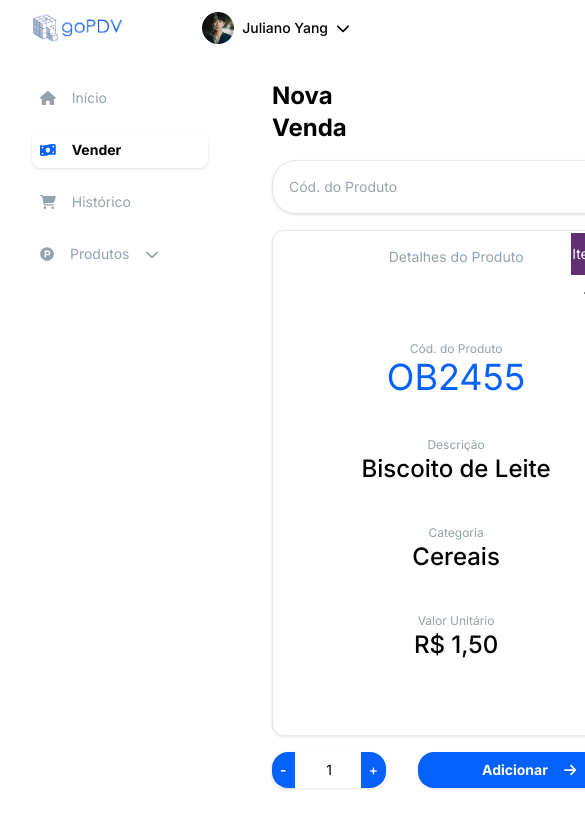
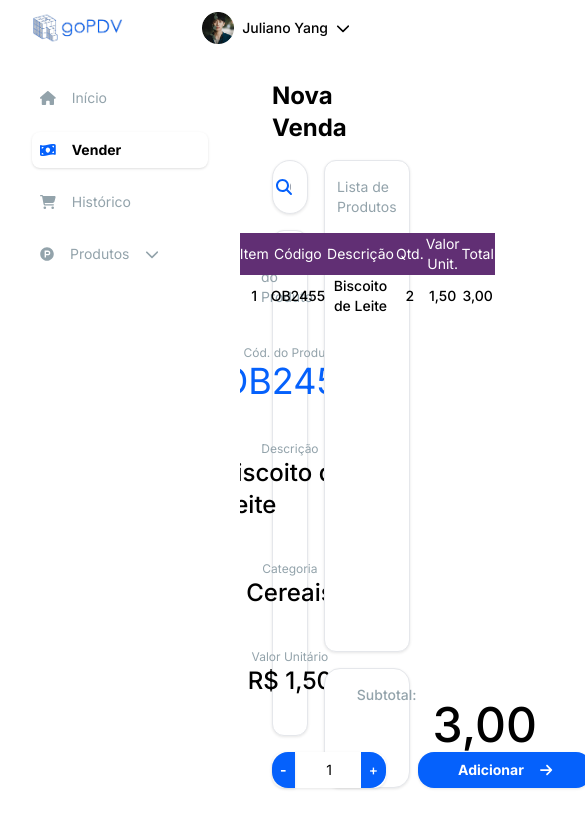
Before and after one commit to AlissonSilva07/frontend-sistema-pdv, an Angular app: page /vender in a window 390 px wide. Shown: the top 828 px of the page, 585 px wide, since content can reach past the window. Built offline with nearby package versions, Linux system fonts and the light colour scheme.

Commit message:
Ajustes de responsividade

```diff
--- a/src/app/pages/bg/background.css
+++ /dev/null
@@ -1,6 +0,0 @@
-.background {
-    background-color: #ffffff;
-    opacity: 0.2;
-    background: radial-gradient(circle, transparent 20%, #ffffff 20%, #ffffff 80%, transparent 80%, transparent), radial-gradient(circle, transparent 20%, #ffffff 20%, #ffffff 80%, transparent 80%, transparent) 17.5px 17.5px, linear-gradient(#0561FC 1.4000000000000001px, transparent 1.4000000000000001px) 0 -0.7000000000000001px, linear-gradient(90deg, #0561FC 1.4000000000000001px, #ffffff 1.4000000000000001px) -0.7000000000000001px 0;
-    background-size: 35px 35px, 35px 35px, 17.5px 17.5px, 17.5px 17.5px;
-}
--- a/src/app/pages/tela-venda/tela-venda.component.html
+++ b/src/app/pages/tela-venda/tela-venda.component.html
@@ -1,12 +1,12 @@
 <main class="w-screen h-screen pt-20 pb-14 pl-[272px] pr-8 bg-branco flex flex-col gap-4 z-10">
     <p class="text-2xl text-cinza-600 font-bold">Nova Venda</p>
     <div class="w-full h-full flex gap-4">
-        <div class="h-full flex flex-col gap-4">
+        <div class="h-full w-5/12 flex flex-col gap-4">
             <app-input texto="Cód. do Produto"></app-input>
             <app-detalhes-do-produto class="flex-1"></app-detalhes-do-produto>
-            <div class="flex items-center  gap-8">
+            <div class="w-full flex items-center justify-between gap-8">
                 <app-input-quantidade></app-input-quantidade>
-                <app-button-icon textoExibicao="Adicionar" cor="azul"></app-button-icon>
+                <app-button-icon textoExibicao="Adicionar" cor="azul" class="flex-1"></app-button-icon>
             </div>
         </div>
         <div class="h-full w-full flex flex-col gap-4">
--- a/src/app/shared/button-icon/button-icon.component.html
+++ b/src/app/shared/button-icon/button-icon.component.html
@@ -1,4 +1,4 @@
-<button class="px-16 flex justify-center items-center gap-4 py-2 bg-{{cor}} hover:brightness-90 transition-all ease-in-out delay-75 rounded-2xl shadow-padrao">
+<button class="w-full px-10 2xl:px-16 flex justify-center items-center gap-4 py-2 bg-{{cor}} hover:brightness-90 transition-all ease-in-out delay-75 rounded-2xl shadow-padrao">
     <p class="text-sm text-white font-bold">{{textoExibicao}}</p>
     <fa-icon [icon]="faArrowRight" class="text-white text-sm font-medium"></fa-icon>
 </button>
--- a/src/app/shared/input/input.component.html
+++ b/src/app/shared/input/input.component.html
@@ -1,4 +1,4 @@
-<div class="flex items-center">
+<div class="w-full flex items-center">
     <input type="text" name="cod-produto" placeholder="{{texto}}" class="w-full p-4 text-cinza-400 text-sm rounded-3xl shadow-padrao outline-none border">
     <button class="group flex flex-col items-center -ml-10 relative z-40">
         <fa-icon [icon]="faMagnifyingGlass" class="rounded-full px-2 py-1 text-azul group-hover:text-white group-hover:bg-azul transition-all ease-in-out delay-75"></fa-icon>
--- a/src/app/shared/main-button/main-button.component.html
+++ b/src/app/shared/main-button/main-button.component.html
@@ -1,3 +1,3 @@
-<button class="group w-full py-2 px-8 {{bgCor}} {{borda}} hover:brightness-90 transition-all ease-in delay-75 rounded-2xl shadow-padrao">
+<button class="group w-full py-2 px-8 {{bgCor}} {{borda}} hover:brightness-90 rounded-2xl shadow-padrao">
     <p class="text-sm {{textoCor}} font-medium">{{textoExibir}}</p>
 </button>
--- a/src/app/shared/sidebar/sidebar.component.html
+++ b/src/app/shared/sidebar/sidebar.component.html
@@ -17,7 +17,7 @@
             <p class="text-sm text-cinza-400 group-hover:text-cinza-600 group-hover:font-bold group-focus:text-cinza-600 group-focus:font-bold">Produtos</p>
             <fa-icon [icon]="faChevronDown" class="text-cinza-400 text-sm group-hover:text-[#0561FC] group-focus:text-[#0561FC]"></fa-icon>
         </button>
-        <div *ngIf="subMenuProdutosIsOpen" class="-mt-2 w-full bg-white flex flex-col border rounded-lg shadow-padrao overflow-hidden z-40">
+        <div *ngIf="subMenuProdutosIsOpen" class="-mt-2 w-full bg-white flex flex-col border rounded-lg shadow-padrao transition-all ease-in delay-75 overflow-hidden z-40">
             <a routerLink="/produtos/listar" routerLinkActive="active2" class="h-full p-2 hover:bg-azul-escuro text-sm text-cinza-600 hover:text-white hover:font-medium">
                 Lista de Produtos
             </a>
--- a/tailwind.config.js
+++ b/tailwind.config.js
@@ -5,12 +5,11 @@ module.exports = {
   ],
   theme: {
     screens: {
-      'short': { 'raw': '(max-height: 768px)'}
+      'short': { 'raw': '(max-height: 768px)'},
+      'laptop': '1024px',
+      'desktop': '1280px'
     },
     extend: {
-      backgroundImage: {
-        "listras": "background: radial-gradient(circle, transparent 20%, #ffffff 20%, #ffffff 80%, transparent 80%, transparent), radial-gradient(circle, transparent 20%, #ffffff 20%, #ffffff 80%, transparent 80%, transparent) 25px 25px, linear-gradient(#0561FC 2px, transparent 2px) 0 -1px, linear-gradient(90deg, #0561FC 2px, #ffffff 2px) -1px 0;"
-      },
       boxShadow: {
         'padrao': '0px 1px 3px 0px rgba(0, 0, 0, 0.10)',
       },
```
